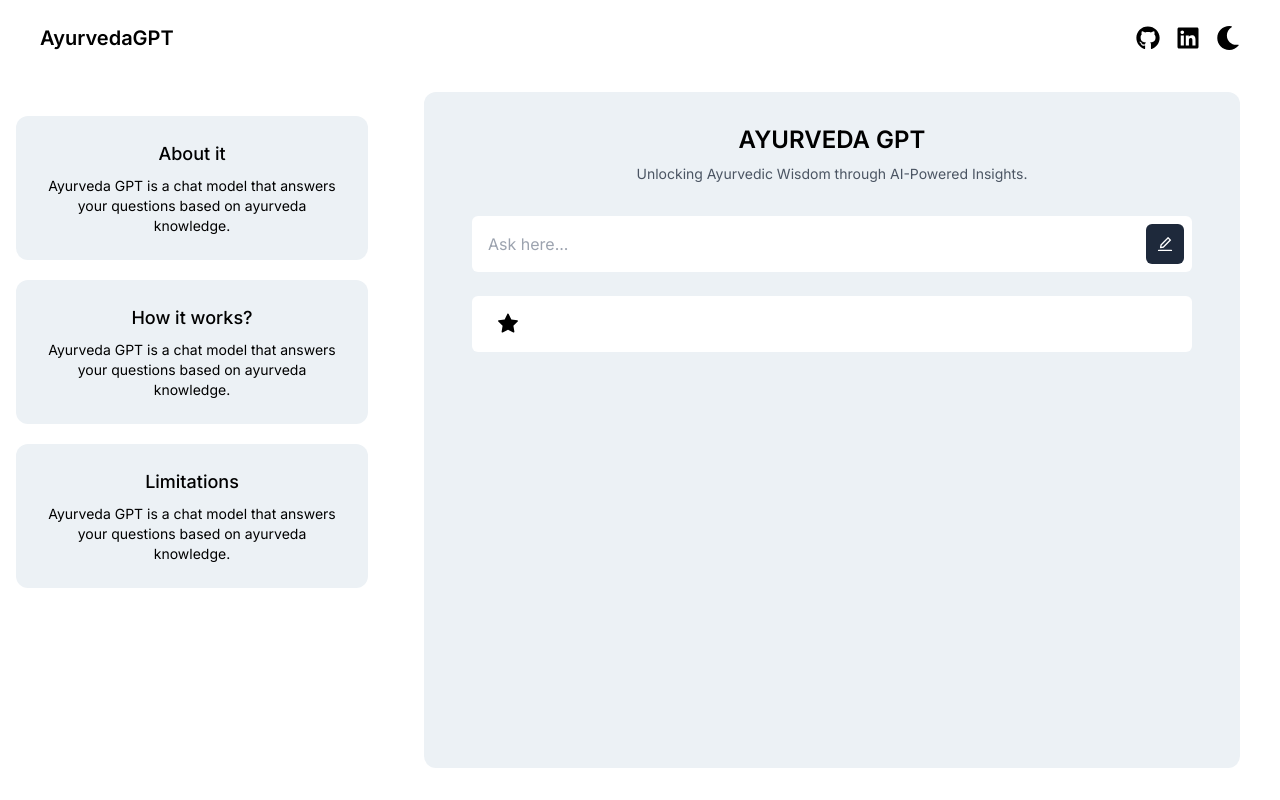
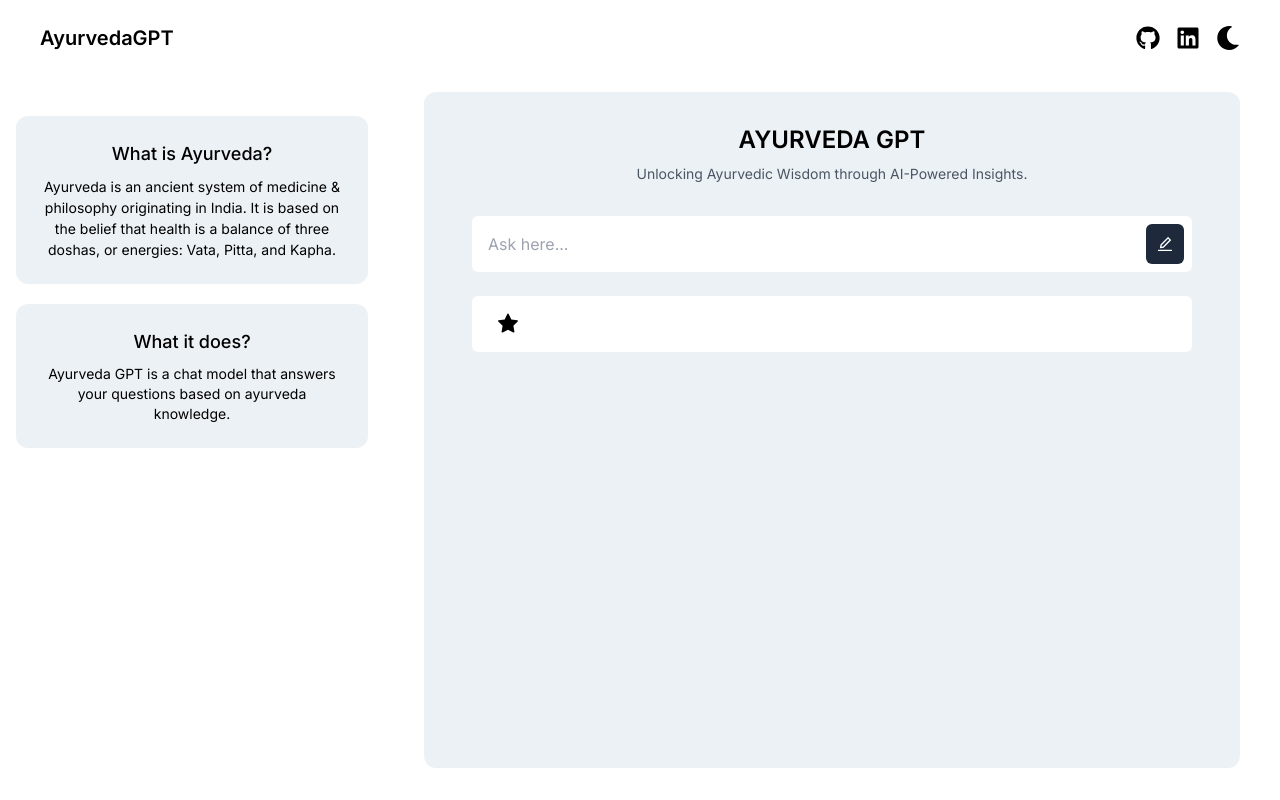
Before and after one commit to Aaryan6/AyurvedaGPT, a React (Vite) app: page / in a window 1280 px wide. Built offline with nearby package versions, Linux system fonts and the light colour scheme.

Commit message:
changed sidebar

```diff
--- a/src/components/Sidebar.tsx
+++ b/src/components/Sidebar.tsx
@@ -2,22 +2,16 @@ const Sidebar = () => {
   return (
     <div className="max-w-[24rem] hidden lg:block">
       <div className="mx-auto mt-10 px-4">
-        <div className="bg-[#ECF1F5] dark:bg-[#171925] dark:text-slate-300 px-6 py-6 rounded-xl text-center my-5">
-          <h3 className="text-lg font-medium">About it</h3>
-          <p className="mt-2 text-sm">
-            Ayurveda GPT is a chat model that answers your questions based on
-            ayurveda knowledge.
+        <div className="bg-[#ECF1F5] dark:bg-[#171925] dark:text-slate-300 px-6 py-6 rounded-xl text-center  my-5">
+          <h3 className="text-lg font-medium">What is Ayurveda?</h3>
+          <p className="mt-2 text-sm leading-normal">
+            Ayurveda is an ancient system of medicine & philosophy originating
+            in India. It is based on the belief that health is a balance of
+            three doshas, or energies: Vata, Pitta, and Kapha.
           </p>
         </div>
-        <div className="bg-[#ECF1F5] dark:bg-[#171925] dark:text-slate-300 px-6 py-6 rounded-xl text-center  my-5">
-          <h3 className="text-lg font-medium">How it works?</h3>
-          <p className="mt-2 text-sm">
-            Ayurveda GPT is a chat model that answers your questions based on
-            ayurveda knowledge.
-          </p>
-        </div>
-        <div className="bg-[#ECF1F5] dark:bg-[#171925] dark:text-slate-300 px-6 py-6 rounded-xl text-center  my-5">
-          <h3 className="text-lg font-medium">Limitations</h3>
+        <div className="bg-[#ECF1F5] dark:bg-[#171925] dark:text-slate-300 px-6 py-6 rounded-xl text-center my-5">
+          <h3 className="text-lg font-medium">What it does?</h3>
           <p className="mt-2 text-sm">
             Ayurveda GPT is a chat model that answers your questions based on
             ayurveda knowledge.
```
